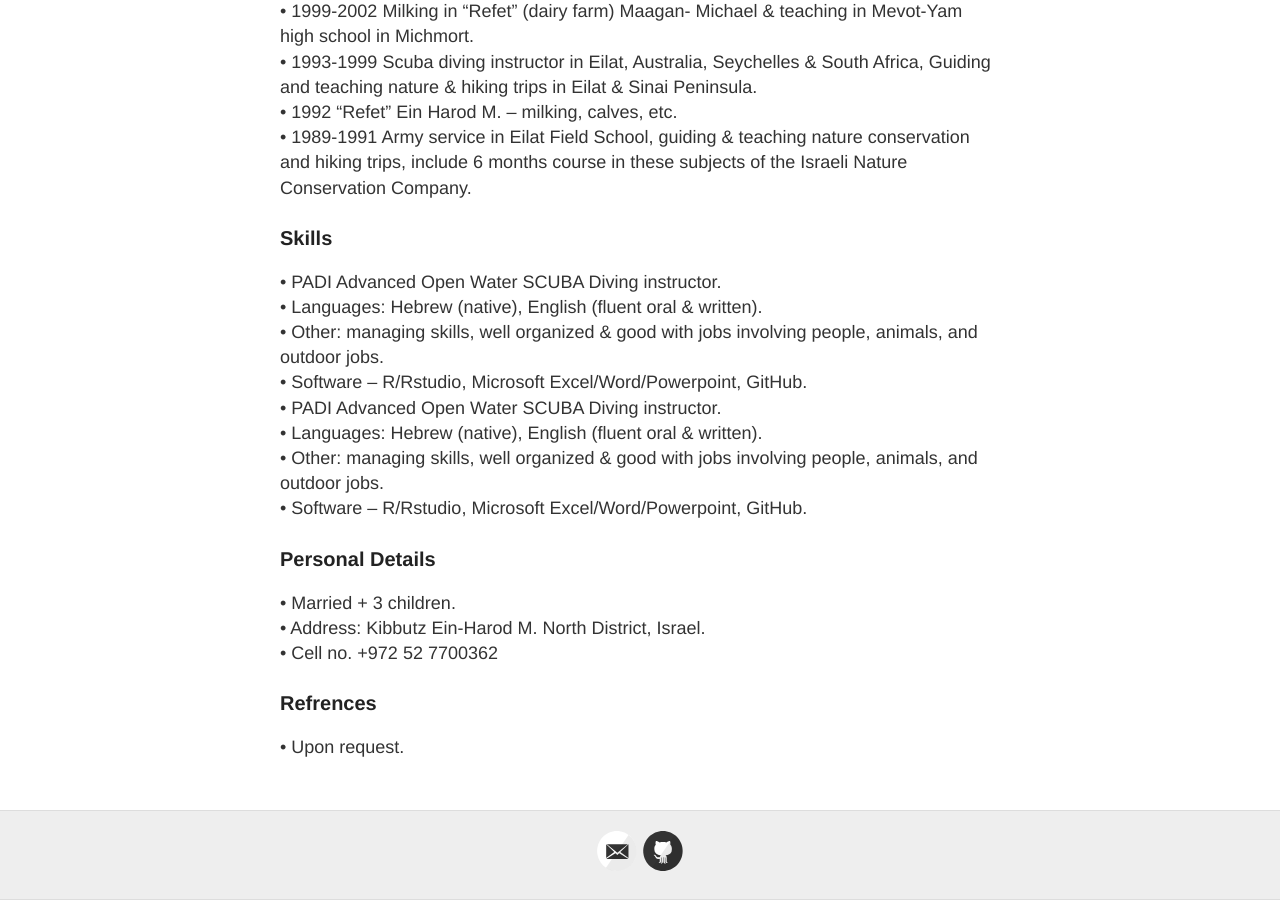
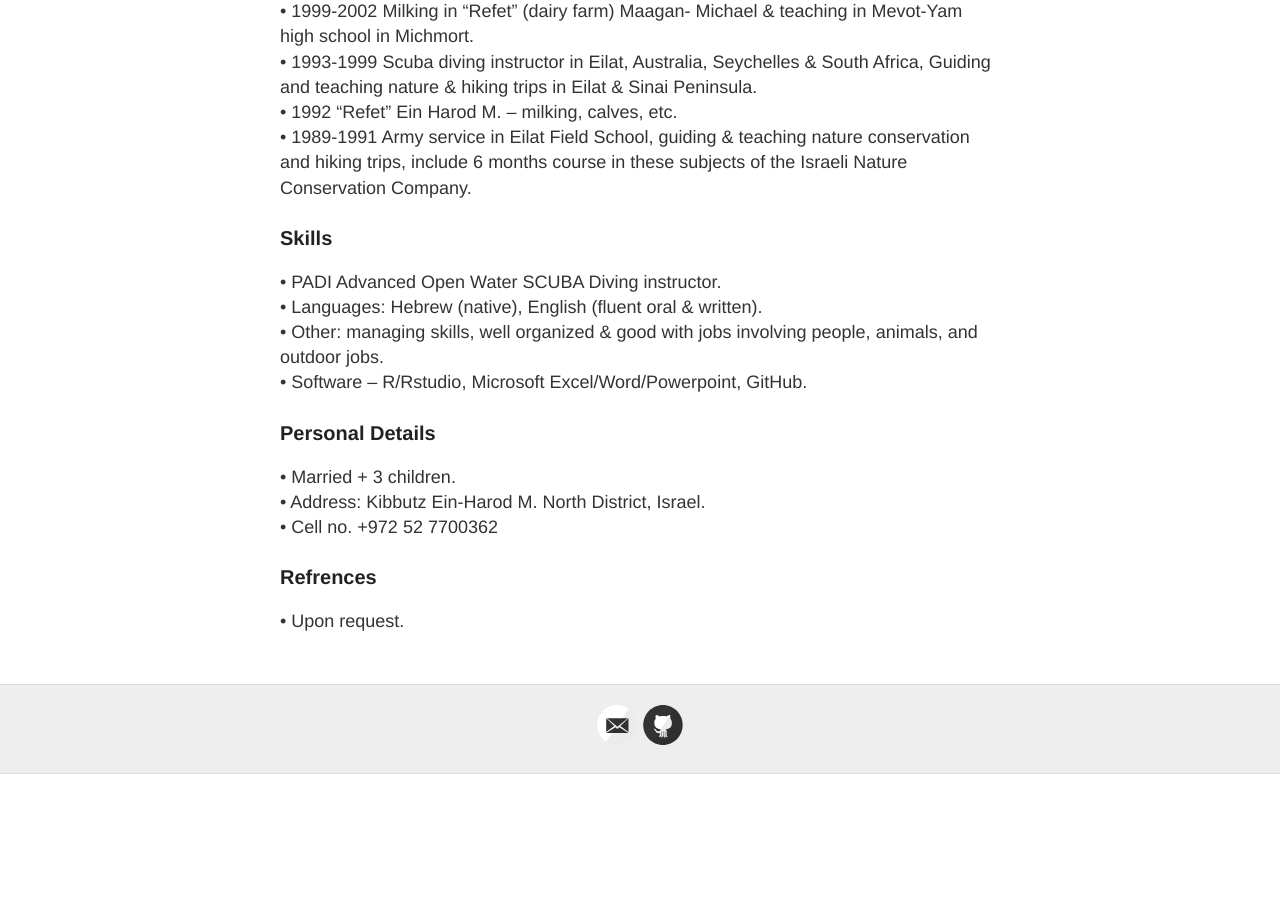
Before and after one commit to tamartaylor/Tamar_Notebook, a Jekyll site: the page built from about.md, in a window 1280 px wide and 900 px high, scrolled down 1762 px. Built offline with Jekyll 4.4.1, drawn with Linux system fonts in a browser that asks for light colours; after the commit the page ends 2536 px from its top, so only the background shows below that.

Commit message:
Sorted hiccups 3

```diff
--- a/about.md
+++ b/about.md
@@ -82,10 +82,6 @@ Guiding and teaching nature & hiking trips in Eilat & Sinai Peninsula.
 • Languages: Hebrew (native), English (fluent oral & written).
 •	Other: managing skills, well organized & good with jobs involving people, animals, and outdoor jobs.
 •   Software – R/Rstudio, Microsoft Excel/Word/Powerpoint, GitHub.
-• PADI Advanced Open Water SCUBA Diving instructor.
-• Languages: Hebrew (native), English (fluent oral & written).
-• Other: managing skills, well organized & good with jobs involving people, animals, and outdoor jobs.
-• Software – R/Rstudio, Microsoft Excel/Word/Powerpoint, GitHub.
 
 ### Personal Details
 
```
